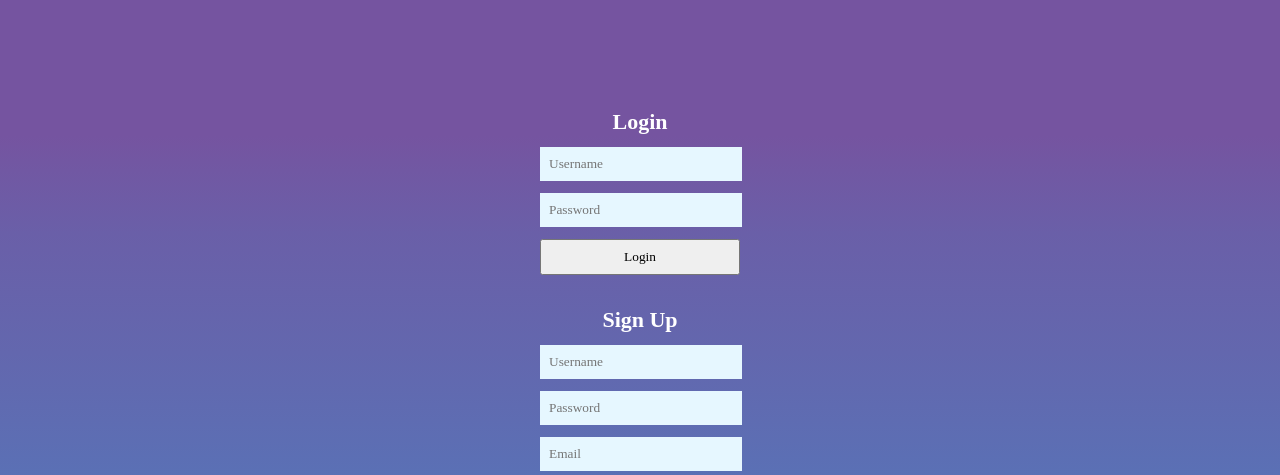
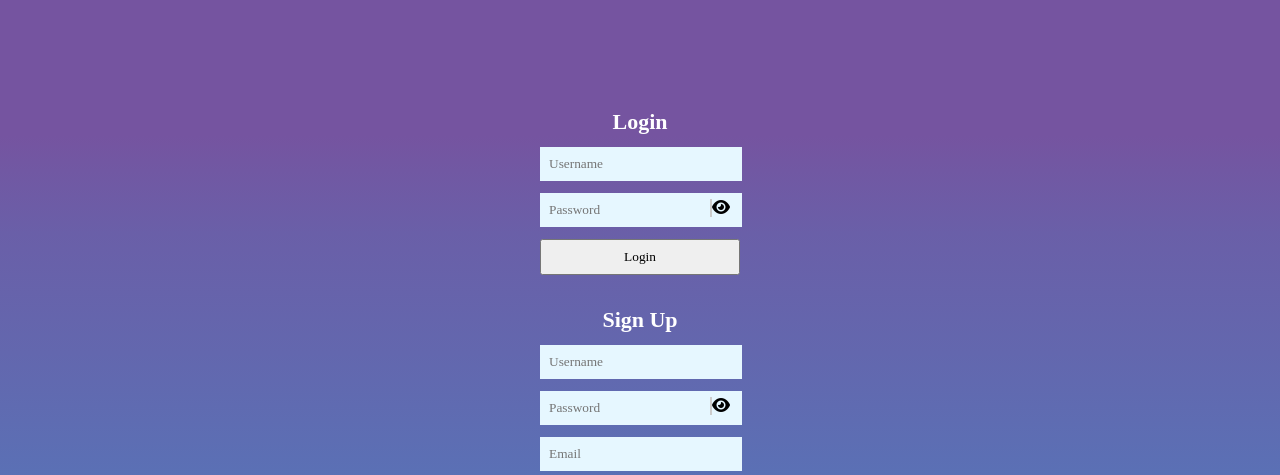
Before and after one commit to babunairofficial/Projects, a Vue app in the folder chatterbox/: page / in a window 1280 px wide. Shown: the top 475 px of the page. Built offline with nearby package versions, Linux system fonts and the light colour scheme; what veaury would draw is missing.

Commit message:
chatterbox - edits

```diff
--- a/chatterbox/index.html
+++ b/chatterbox/index.html
@@ -4,6 +4,7 @@
     <meta charset="UTF-8">
     <link rel="icon" href="./favicon.ico">
     <meta name="viewport" content="width=device-width, initial-scale=1.0">
+    <link rel="stylesheet" href="https://cdnjs.cloudflare.com/ajax/libs/font-awesome/6.4.0/css/all.min.css">
     <title>Chatterbox</title>
   </head>
   <body>
--- a/chatterbox/src/AuthPage/index.vue
+++ b/chatterbox/src/AuthPage/index.vue
@@ -5,7 +5,12 @@
         <div class="title">Login</div>
         <input placeholder="Username" type="text" v-model="username" />
         <br />
-          <input placeholder="Password" type="password" v-model="password" />
+        <div class="password-input">
+          <input placeholder="Password" :type="loginPasswordType" v-model="password" />
+          <span class="eye-icon" @click="toggleLoginPasswordVisibility">
+            <i v-bind:class="loginPasswordIcon"></i>
+          </span>
+        </div>
         <br />
         <button type="submit">Login</button>
       </form>
@@ -19,7 +24,12 @@
           v-model="username"
         />
         <br />
-          <input placeholder="Password" type="password" v-model="password" />
+        <div class="password-input">
+          <input placeholder="Password" :type="signupPasswordType" v-model="password" />
+          <span class="eye-icon" @click="toggleSignupPasswordVisibility">
+            <i v-bind:class="signupPasswordIcon"></i>
+          </span>
+        </div>
         <br />
         <input placeholder="Email" type="text" v-model="email" />
         <br />
@@ -44,7 +54,23 @@
       email: "",
       first_name: "",
       last_name: "",
+      showLoginPassword: false,
+      showSignupPassword: false
     };
+  },
+  computed: {
+    loginPasswordType() {
+      return this.showLoginPassword ? "text" : "password";
+    },
+    signupPasswordType() {
+      return this.showSignupPassword ? "text" : "password";
+    },
+    loginPasswordIcon() {
+      return this.showLoginPassword ? "fas fa-eye-slash" : "fas fa-eye";
+    },
+    signupPasswordIcon() {
+      return this.showSignupPassword ? "fas fa-eye-slash" : "fas fa-eye";
+    }
   },
   methods: {
     login() {
@@ -53,6 +79,12 @@
           this.$emit("onAuth", { ...response.data, secret: this.password })
         )
         .catch((error) => console.log("Login error", error));
+    },
+    toggleLoginPasswordVisibility() {
+      this.showLoginPassword = !this.showLoginPassword;
+    },
+    toggleSignupPasswordVisibility() {
+      this.showSignupPassword = !this.showSignupPassword;
     },
     signup() {
       signupRest(
@@ -70,3 +102,21 @@
   },
 };
 </script>
+
+<style scoped>
+.password-input {
+  position: relative;
+  display: inline-block;
+  width: 100%;
+}
+
+
+.eye-icon {
+  position: absolute;
+  right: 10px;
+  top: 60%;
+  transform: translateY(-50%);
+  cursor: pointer;
+  border-left: 2px solid #ccc;
+}
+</style>
--- a/chatterbox/src/style.css
+++ b/chatterbox/src/style.css
@@ -40,7 +40,9 @@
     background-color: #e6f7ff;
     outline: none;
     border: 1px solid #e6f7ff;
+
   }
+
   button {
     margin-top: 12px;
     width: 100%;
--- a/chatterbox/vite.config.js
+++ b/chatterbox/vite.config.js
@@ -12,5 +12,9 @@ export default defineConfig({
     alias: {
       '@': fileURLToPath(new URL('./src', import.meta.url))
     }
+  },
+  server:{
+    host: '0.0.0.0',
+    port: 5173,
   }
 })
```
Also changed, not shown: 1 other file (tests, documents, lock files or other folders). Lines whose indentation alone changed are shown as unchanged.
